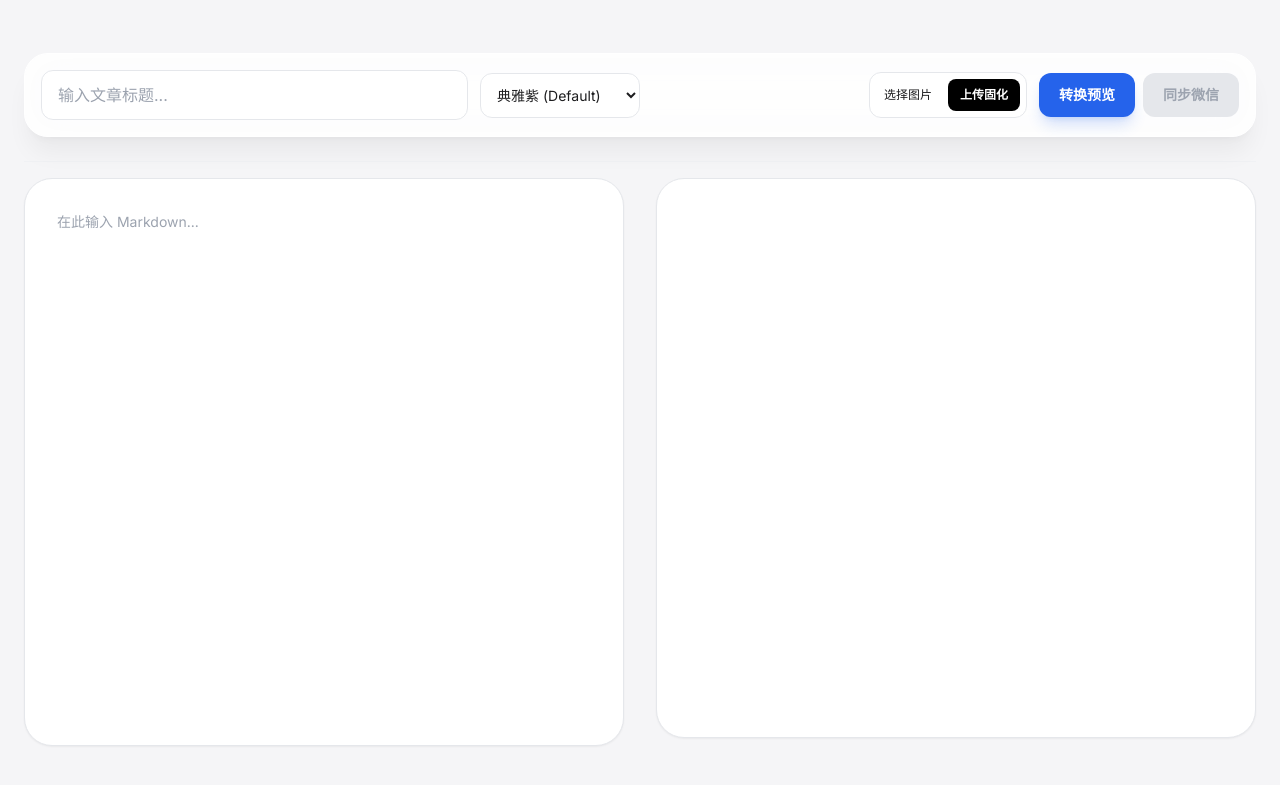
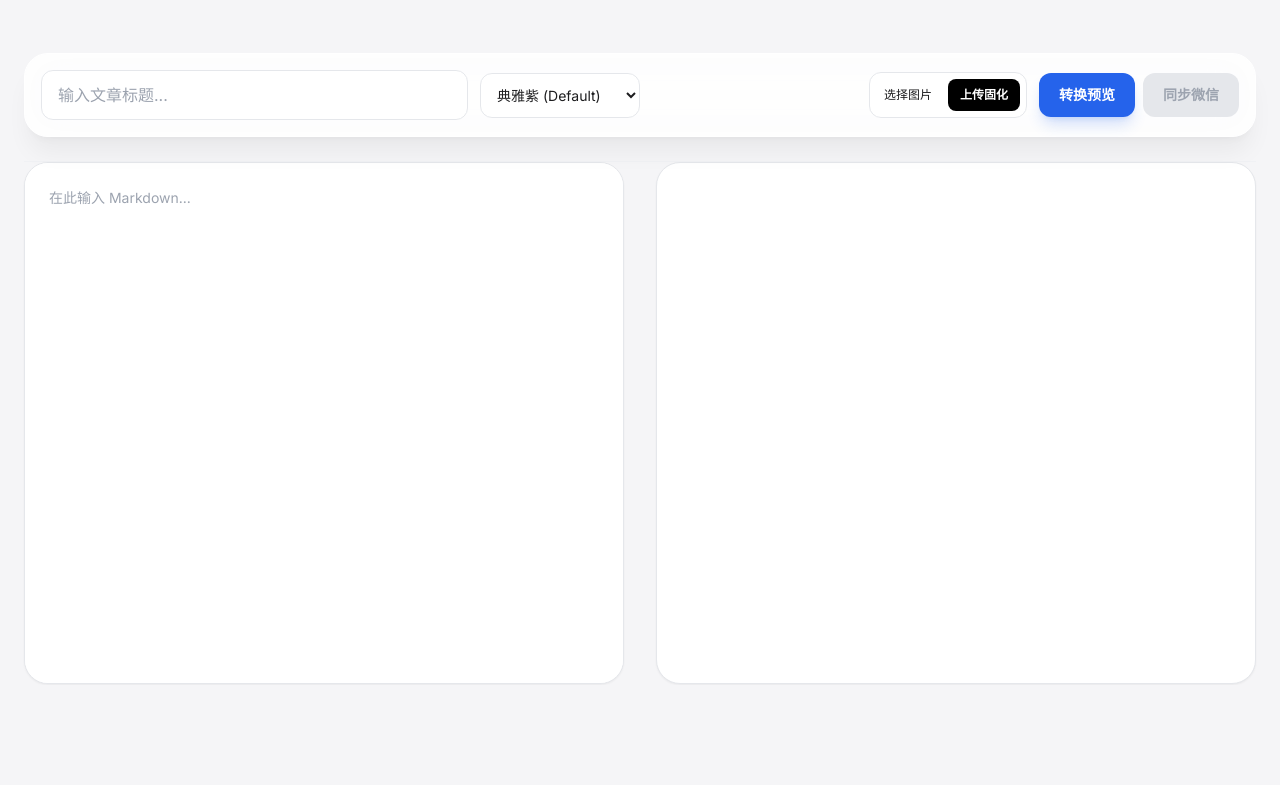
Before and after one commit to 520mhj/jiahao-WeChat-Publish, a website: page index.html in a window 1280 px wide. Shown: the part 115-900 px from the top of the page. After the commit the page ends 800 px from the top, so only its background shows below. Drawn offline with nearby package versions, Linux system fonts and the light colour scheme; no server answers.

Commit message:
Update index.html

```diff
--- a/index.html
+++ b/index.html
@@ -100,14 +100,18 @@
             </div>
         </div>
 
-        <div class="grid grid-cols-1 lg:grid-cols-2 gap-8 mb-12 items-start mt-4">
+        <div class="grid grid-cols-1 lg:grid-cols-2 gap-8 mb-12 items-stretch">
 
-            <div class="bg-white rounded-[28px] shadow-sm border border-gray-200">
-                <textarea id="inputText" class="w-full min-h-[70vh] p-8 focus:outline-none resize-none text-sm leading-relaxed overflow-hidden bg-transparent" placeholder="在此输入 Markdown..." oninput="this.style.height = 'auto'; this.style.height = this.scrollHeight + 'px'"></textarea>
+            <div class="flex flex-col h-full">
+                <div class="bg-white rounded-[24px] shadow-sm border border-gray-200 overflow-hidden flex flex-col flex-1">
+                    <textarea id="inputText" class="flex-1 p-6 focus:outline-none resize-none text-sm leading-relaxed" style="min-height: 65vh; overflow-y: hidden;" placeholder="在此输入 Markdown..." oninput="this.style.height = 'auto'; this.style.height = this.scrollHeight + 'px'"></textarea>
+                </div>
             </div>
 
-            <div class="bg-white rounded-[28px] shadow-sm border border-gray-200 min-h-[70vh]">
-                <div id="previewArea" class="w-full h-full p-8 preview-container"></div>
+            <div class="flex flex-col h-full">
+                <div class="bg-white rounded-[24px] shadow-sm border border-gray-200 overflow-hidden flex flex-col flex-1">
+                    <div id="previewArea" class="flex-1 p-4 preview-container"></div>
+                </div>
             </div>
 
         </div>
```
